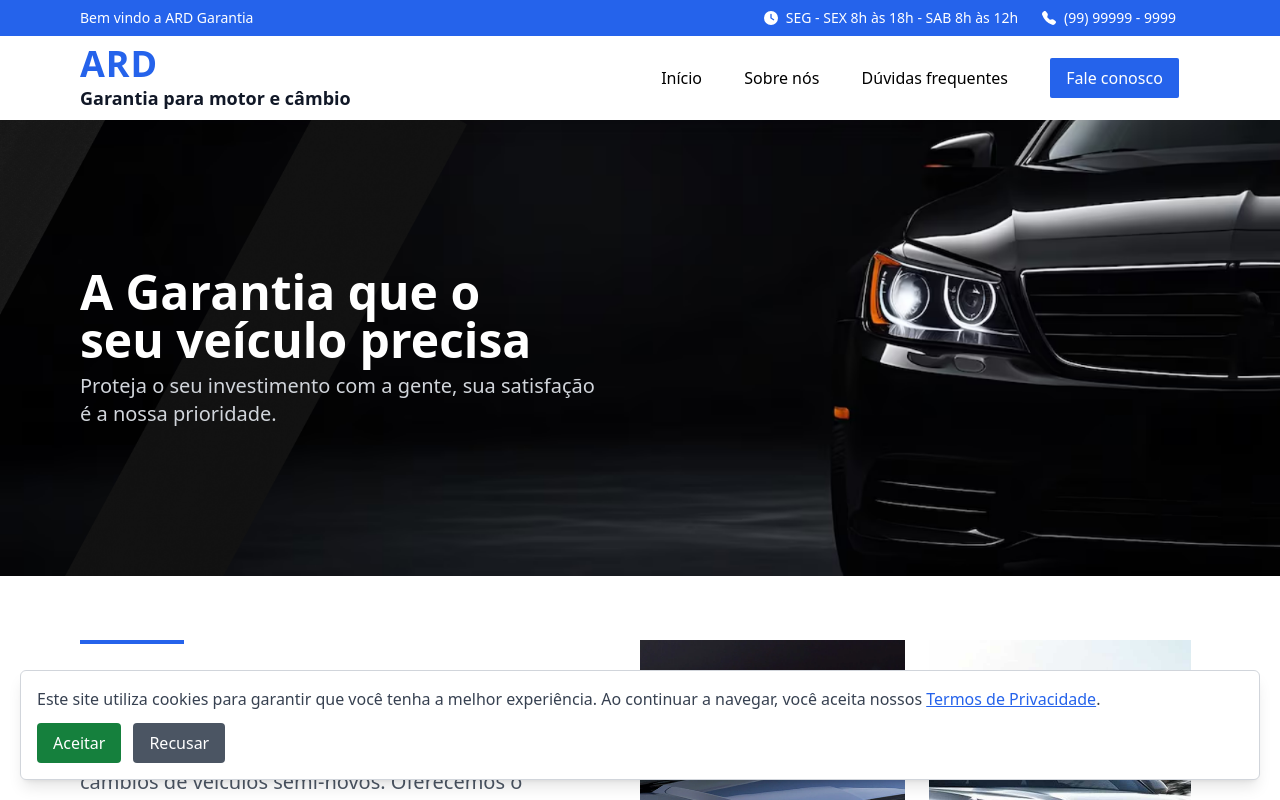
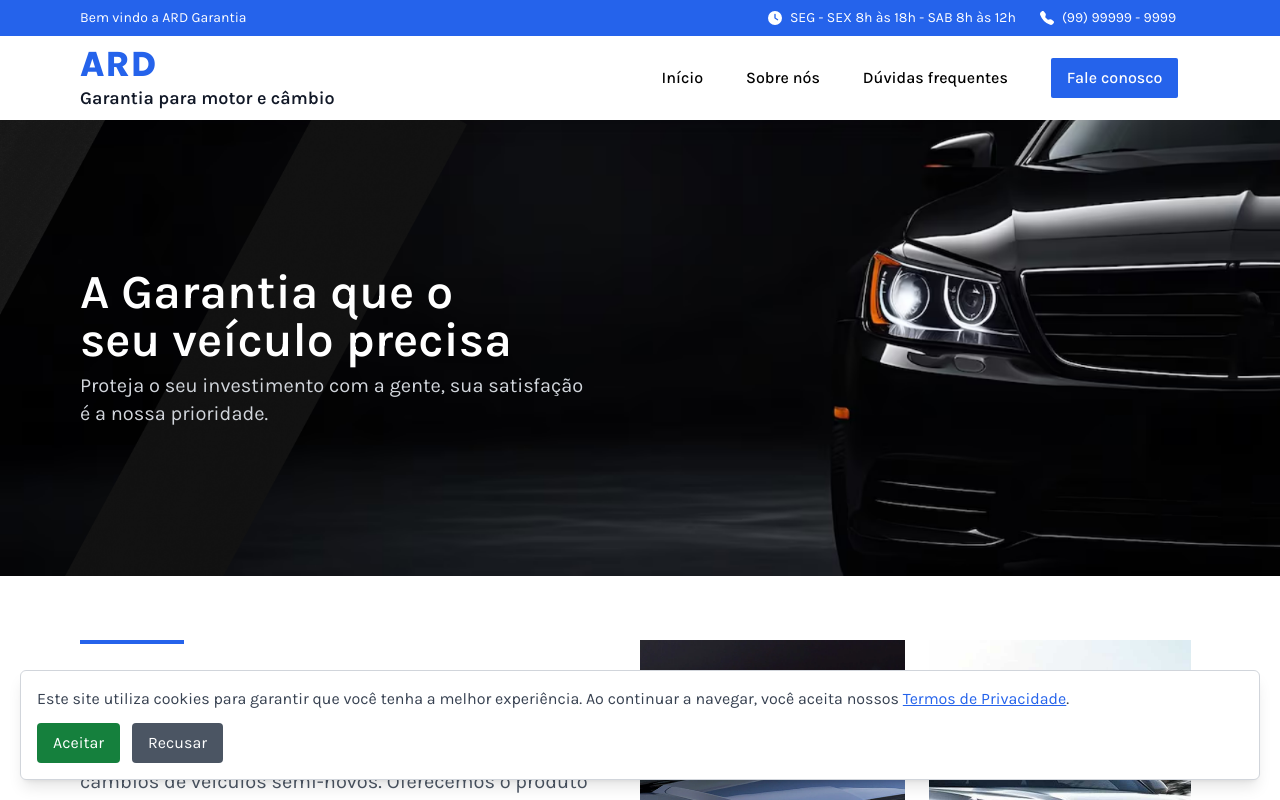
Before and after one commit to WenerRodrigo/ard, a React (Vite) app: page / in a window 1280 px wide. Shown: the top 800 px of the page. Built offline with nearby package versions, Linux system fonts and the light colour scheme.

Commit message:
feat: criado estilo de font-size

```diff
--- a/index.html
+++ b/index.html
@@ -59,7 +59,7 @@
       gtag("config", "G-W30Y3498JQ");
     </script>
   </head>
-  <body>
+  <body class="font-karla">
     <div id="root"></div>
     <script type="module" src="/src/main.tsx"></script>
   </body>
--- a/src/App.css
+++ b/src/App.css
@@ -1,5 +1,6 @@
 body {
-  font-family: "Karla", sans-serif !important;
-  margin: 0;
-  padding: 0;
+    margin: 0;
+    padding: 0;
+    line-height: inherit;
+    font-family: 'karla', sans-serif;
 }
--- a/tailwind.config.js
+++ b/tailwind.config.js
@@ -7,10 +7,13 @@ module.exports = {
   theme: {
     extend: {
       colors: {
-        "primary": "#151414",
-        "secondary": "#e9ecef",
-      }
+        primary: "#151414",
+        secondary: "#e9ecef",
+      },
+      fontFamily: {
+        karla: ["Karla", "sans-serif"],
+      },
     },
   },
   plugins: [],
-}
+};
```
